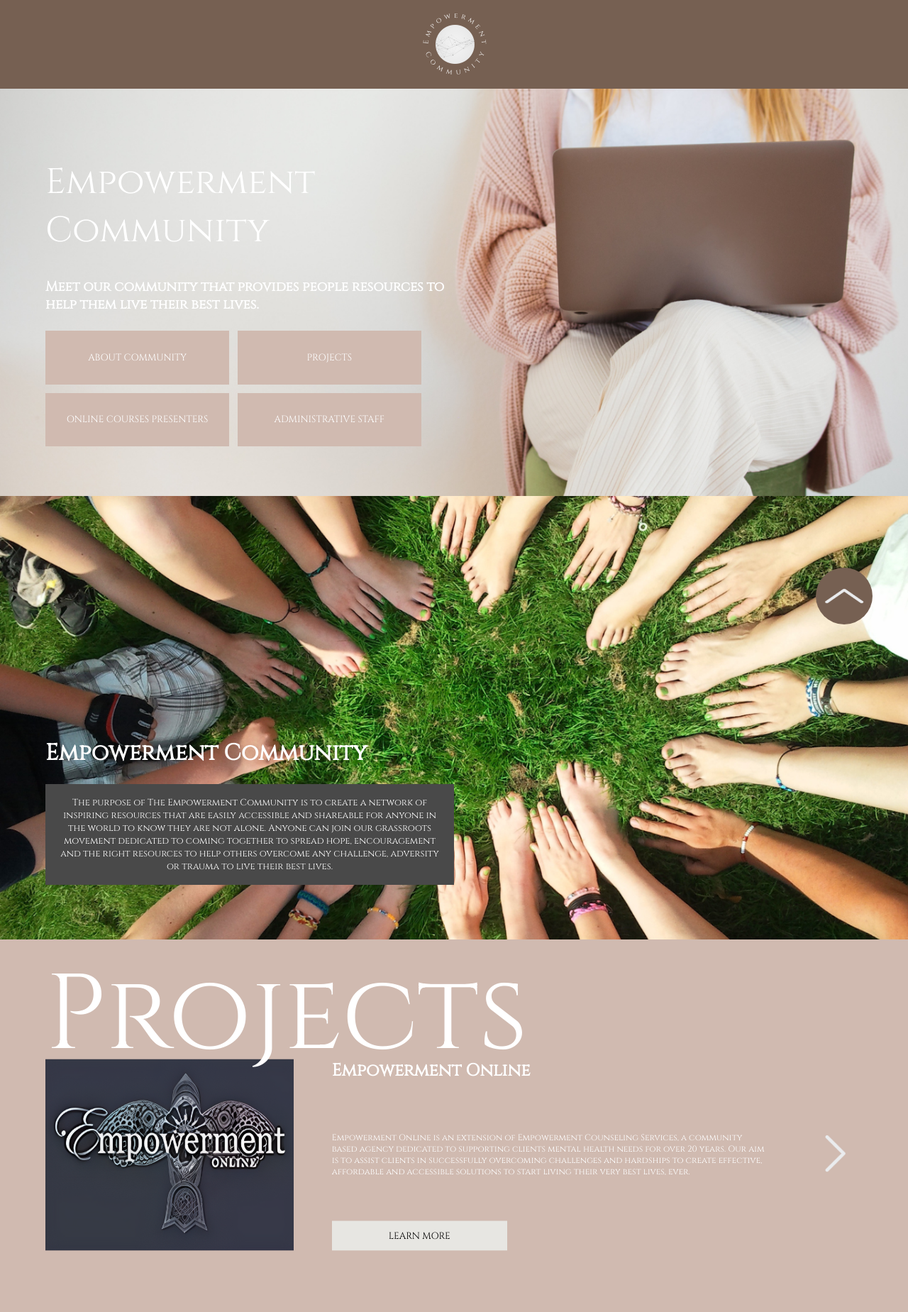
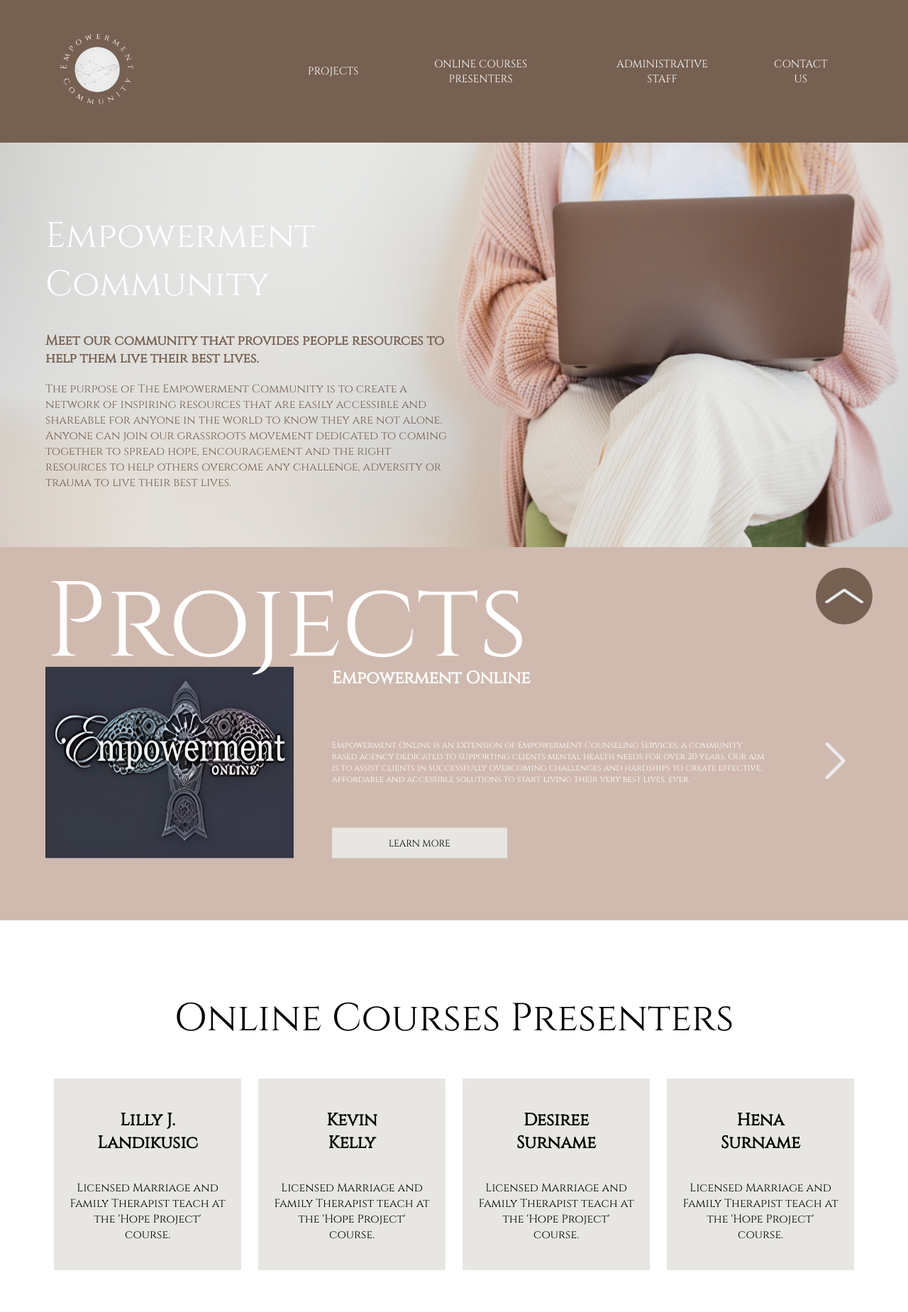
Before and after one commit to CodeSproutOrg/Empowerment_Community, a Django app: page / in a window 1280 px wide. Shown: the top 1849 px of the page at 71% size. Run offline with Django 4.2, Linux system fonts and the light colour scheme.

Commit message:
Version 13.02.2023
Minor design fix

```diff
--- a/static/css/style.css
+++ b/static/css/style.css
@@ -6,19 +6,32 @@ body {
 button {font-family: "Cinzel", sans-serif;}
 .white {color: white;}
 .gray {color: #494949;}
+.brown {color: #766052;}
 
 header {
-    width: 100%;
+    padding: 2% 5%;
     display: flex;
-    justify-content: center;
+    justify-content: space-between;
     align-items: center;
     background-color: #766052;
 }
 header a {
+    width: 25%;
+}
+header img {width: 50%;}
+#sections {
+    width: 70%;
     display: flex;
-    justify-content: center;
+    flex-direction: row;
+    justify-content: flex-end;
 }
-header img {width: 25%;}
+#sections button {
+    font-size: 15px;
+    padding: 3%;
+    margin: 1% 2% 1% 0;
+    background-color: transparent;
+    border: none;
+}
 
 #up-btn {
     position: fixed;
@@ -51,31 +64,6 @@ header img {width: 25%;}
     font-weight: 400;
 }
 #main-page h3 {margin-top: 2%;}
-#sections {
-    display: flex;
-    flex-wrap: wrap;
-}
-#sections button {
-    padding: 5%;
-    margin: 1% 2% 1% 0;
-    width: 45%;
-    background-color: #D0BAB0;
-    border: none;
-    color: white;
-}
-
-#who-we-are {
-    padding: 25% 50% 5% 5%;
-    background-image: url(../img/main-page/who-we-are.png);
-    background-size: cover;
-}
-#who-we-are-text {
-    padding: 3%;
-    text-align: center;
-    background-color: #494949;
-    color: white;
-    font-size: small;
-}
 
 
 /* Projects */
--- a/static/css/style_min.css
+++ b/static/css/style_min.css
@@ -2,8 +2,6 @@
     #up-btn {width:60px; height:60px; right: 20px;}
 
     #main-page {padding: 5% 40% 5% 5%;}
-
-    #who-we-are {padding: 25% 40% 5% 5%;}
 
     #projects-page h1 {font-size: 130px;}
     .project-content p {font-size: 10px;}
@@ -12,6 +10,12 @@
 }
 
 @media screen and (max-width: 768px) {
+    header {flex-direction: column;}
+    header a {text-align: center; width: 50%;}
+
+    #sections {width: 100%;}
+    #sections button {margin: 1%;}
+
     #projects {height: 300px;}
     .project img {width: 300px;}
 
@@ -39,10 +43,10 @@
 }
 
 @media screen and (max-width: 500px) {
-    #projects-page h1 {font-size: 85px;}
-
     #sections {flex-direction: column;}
     #sections button {width: 100%;}
+
+    #projects-page h1 {font-size: 85px;}
 
     #staff {padding: 5% 15% 20% 5%;}
 }
@@ -50,11 +54,7 @@
 @media screen and (max-width: 440px) {
     #main-page {padding: 5%;}
 
-    #who-we-are {padding: 5%;}
-    #who-we-are h1 {text-align: center;}
-
     #projects-page h1 {font-size: 70px;}
-
 
     #presenters h1 {font-size: 35px;}
 
--- a/static/js/main.js
+++ b/static/js/main.js
@@ -45,7 +45,7 @@ function scrolling() {
 let up_btn = document.getElementById('up-btn');
 up_btn = up_btn.addEventListener('click', up_scroll);
 function up_scroll() {
-    let main = document.getElementById('main-page');
+    let main = document.getElementById('header');
     main.scrollIntoView({
         behavior: "smooth",
         block: "start"
--- a/templates/base_part/header.html
+++ b/templates/base_part/header.html
@@ -1,5 +1,11 @@
 {% load static %}
 
-<header>
+<header id="header">
     <a href="/"><img src="{% static 'img/logo/white.png' %}"></a>
+    <div id="sections">
+        <button class="sections-btn white">PROJECTS</button>
+        <button class="sections-btn white">ONLINE COURSES PRESENTERS</button>
+        <button class="sections-btn white">ADMINISTRATIVE STAFF</button>
+        <button class="sections-btn white">CONTACT US</button>
+    </div>
 </header>
--- a/templates/pages/main-blocks/contact-us.html
+++ b/templates/pages/main-blocks/contact-us.html
@@ -1,4 +1,4 @@
-<div id="contact-us">
+<div id="contact-us" class="block">
     <h1>LET'S BE IN TOUCH</h1>
     <p>WE WILL BE A GLAD IF YOU WRITE YOUR FEEDBACK.</p>
     <form method="post">
--- a/templates/pages/main-blocks/main-page.html
+++ b/templates/pages/main-blocks/main-page.html
@@ -1,13 +1,19 @@
 <div id="main-page">
     <h1 class="white">Empowerment Community</h1>
-    <h3 class="white">
+    <h3 class="brown">
         Meet our community that provides people
         resources to help them live their best lives.
     </h3>
-    <div id="sections">
-        <button class="sections-btn">ABOUT COMMUNITY</button>
-        <button class="sections-btn">PROJECTS</button>
-        <button class="sections-btn">ONLINE COURSES PRESENTERS</button>
-        <button class="sections-btn">ADMINISTRATIVE STAFF</button>
-    </div>
+    <p class="brown">
+        The purpose of The Empowerment Community
+        is to create a network of inspiring resources
+        that are easily accessible and shareable
+        for anyone in the world to know they are
+        not alone. Anyone can join our grassroots
+        movement dedicated to coming together to
+        spread hope, encouragement and the right
+        resources to help others overcome any
+        challenge, adversity or trauma to live
+        their best lives.
+    </p>
 </div>
--- a/templates/pages/main-blocks/who-we-are.html
+++ /dev/null
@@ -1,15 +0,0 @@
-<div id="who-we-are" class="block">
-    <h1 class="white">Empowerment Community</h1>
-    <p id="who-we-are-text">
-        The purpose of The Empowerment Community
-        is to create a network of inspiring resources
-        that are easily accessible and shareable
-        for anyone in the world to know they are
-        not alone. Anyone can join our grassroots
-        movement dedicated to coming together to
-        spread hope, encouragement and the right
-        resources to help others overcome any
-        challenge, adversity or trauma to live
-        their best lives.
-    </p>
-</div>
--- a/templates/pages/main.html
+++ b/templates/pages/main.html
@@ -6,7 +6,6 @@
     <img src="{% static 'img/buttons/up.png' %}" alt="">
   </button>
   {% include 'pages/main-blocks/main-page.html' %}
-  {% include 'pages/main-blocks/who-we-are.html' %}
   {% include 'pages/main-blocks/projects.html' %}
   {% include 'pages/main-blocks/presenters.html' %}
   {% include 'pages/main-blocks/staff.html' %}
@@ -14,5 +13,4 @@
 
 
 <script src="{% static 'js/main.js' %}"></script>
-<script src="{% static 'js/scroll_button.js' %}"></script>
 {% endblock %}
```
Also changed, not shown: static/js/scroll_button.js (deleted).
